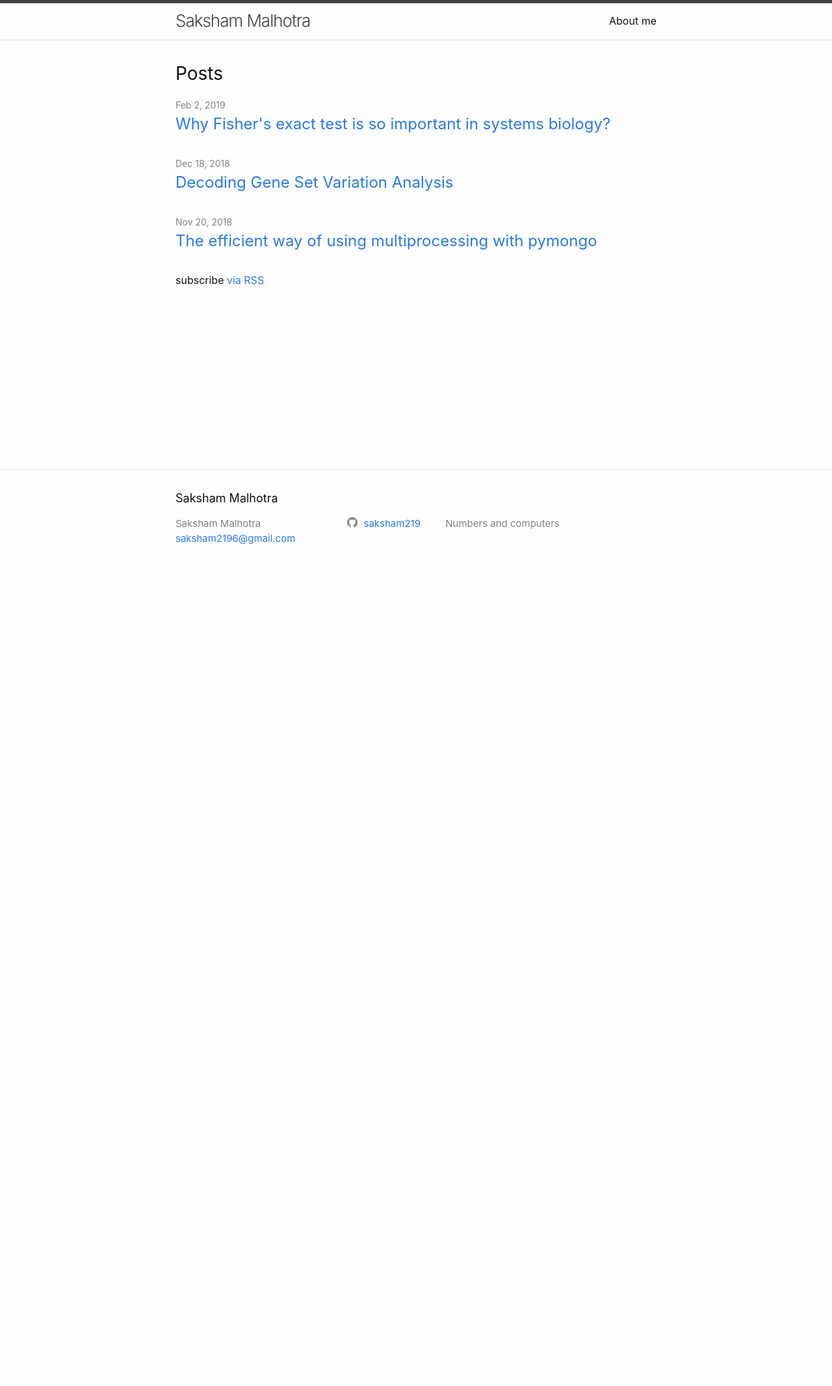
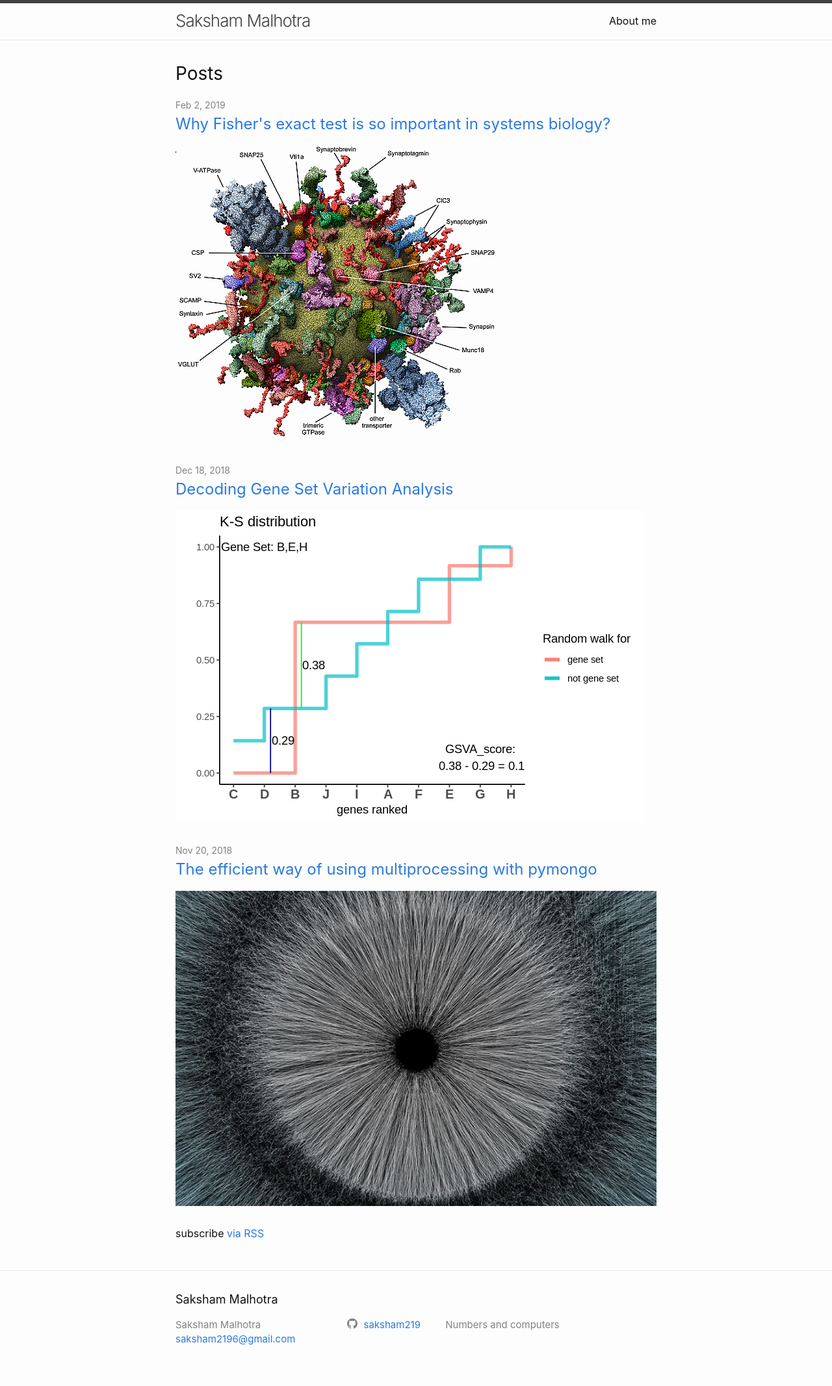
Before and after one commit to saksham219/saksham219.github.io, a Jekyll site: the page built from index.md, in a window 1280 px wide. Shown: the whole page at 65% size. Built offline with Jekyll 4.4.1, drawn with Linux system fonts in a browser that asks for light colours; before the commit the page ends 900 px from its top, so only the background shows below that.

Commit message:
include feature image

```diff
--- /dev/null
+++ b/_includes/post-featured-image.html
@@ -0,0 +1 @@
+<img class="feat-img" src="{{ site.baseurl }}/img/{{ include.image }}" alt="{{ include.alt | default: 'image representing a theme in this article' }}" />
--- a/_layouts/home.html
+++ b/_layouts/home.html
@@ -21,6 +21,7 @@ layout: default
             {{ post.title | escape }}
           </a>
         </h3>
+	{% if post.featured-image %}{% include post-featured-image.html image=post.featured-image alt=post.featured-image-alt %}{% endif %}
         {%- if site.show_excerpts -%}
           {{ post.excerpt }}
         {%- endif -%}
--- a/_posts/2018-11-20-the-efficient-way-of-using-multiprocessing-with-pymongo.markdown
+++ b/_posts/2018-11-20-the-efficient-way-of-using-multiprocessing-with-pymongo.markdown
@@ -2,6 +2,7 @@
 layout:	post
 title:	"The efficient way of using multiprocessing with pymongo"
 date:	2018-11-20
+featured-image: 1*F0pBSUqAuDdtfPMncXssBQ.jpeg
 ---
 
   ![](/img/1*F0pBSUqAuDdtfPMncXssBQ.jpeg)
--- a/_posts/2018-12-18-decoding-gene-set-variation-analysis.markdown
+++ b/_posts/2018-12-18-decoding-gene-set-variation-analysis.markdown
@@ -2,6 +2,7 @@
 layout:	post
 title:	"Decoding Gene Set Variation Analysis"
 date:	2018-12-18
+featured-image: 1*ljqD-GF0lhTTylyYYSxIgQ.png
 ---
 
 ### Characterising biological pathways from gene expression data
--- a/_posts/2019-02-02-why-fisher-s-exact-test-is-so-important-in-systems-biology.markdown
+++ b/_posts/2019-02-02-why-fisher-s-exact-test-is-so-important-in-systems-biology.markdown
@@ -2,6 +2,7 @@
 layout:	post
 title:	"Why Fisher's exact test is so important in systems biology?"
 date:	2019-02-02
+featured-image: 0*opA4OAAkr68soFwh.png
 ---
 
   ![](/img/0*opA4OAAkr68soFwh.png)
```
